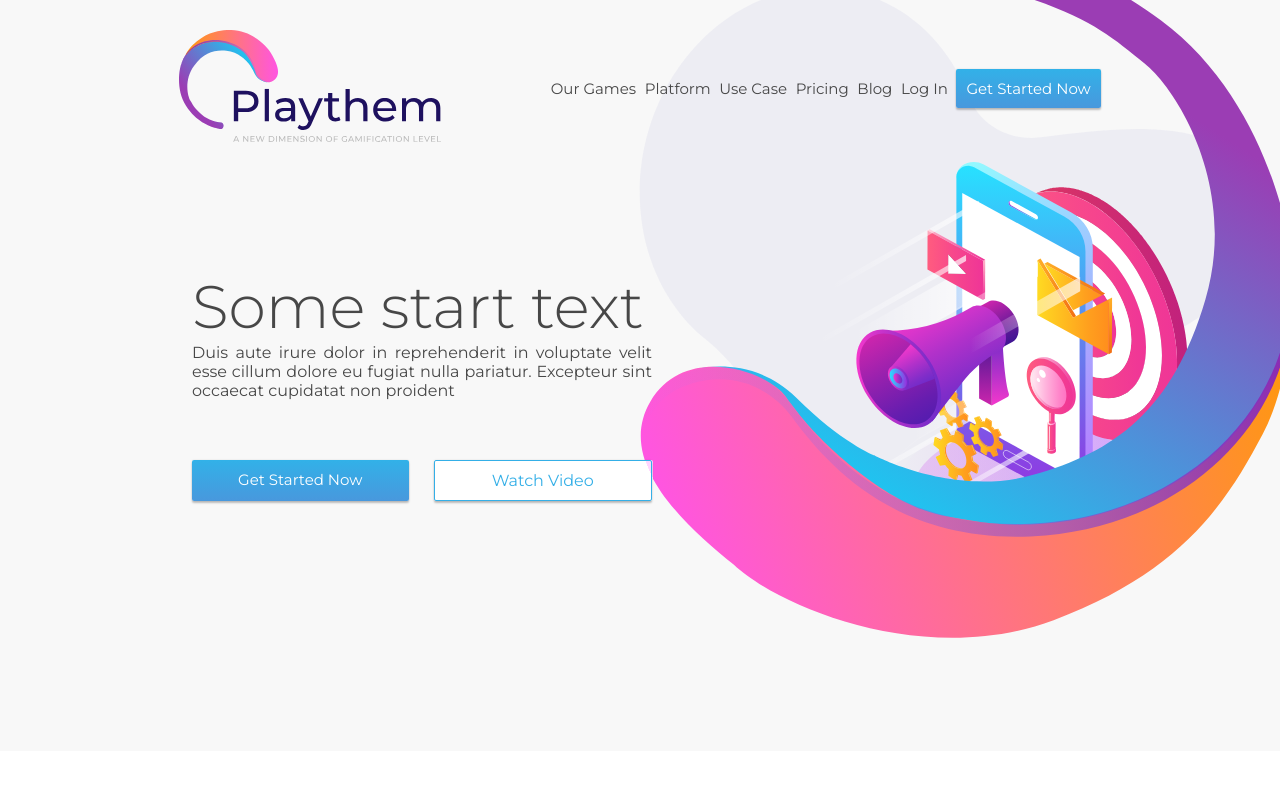
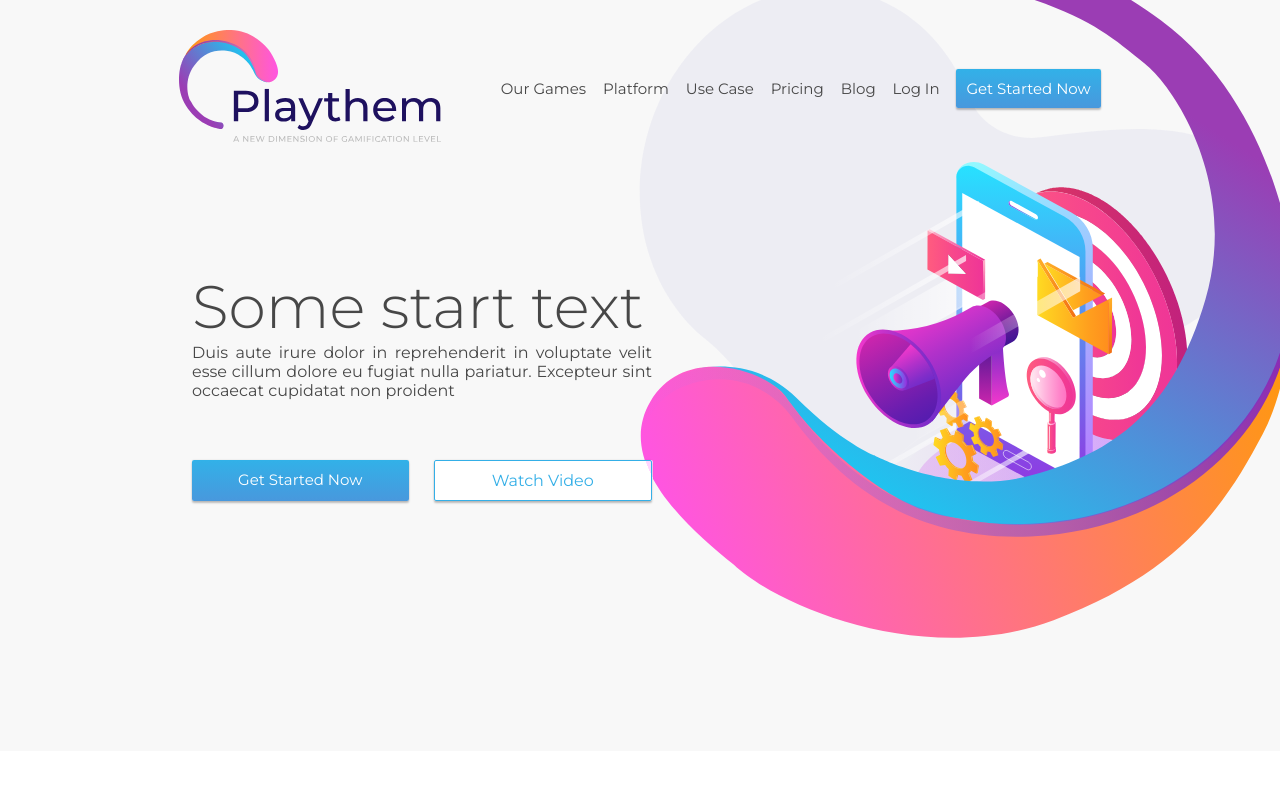
Before and after one commit to Maksim-Boev/playthem, a React (Create React App) app: page / in a window 1280 px wide. Shown: the top 800 px of the page. Built offline with nearby package versions, Linux system fonts and the light colour scheme.

Commit message:
#27 fix padding NavBar

```diff
--- a/src/components/Navbar/StyledComponent.js
+++ b/src/components/Navbar/StyledComponent.js
@@ -10,7 +10,7 @@ export const Wrapper = styled.div`
   padding: 0 14%;
   z-index: 1;
   @media (max-width: 1024px) {
-    padding: 0 10%;
+    padding: 0 0 0 10%;
     width: auto;
   }
   @media (max-width: 768px) {
@@ -26,7 +26,7 @@ export const NavList = styled.ul`
   height: 40px;
   justify-content: space-between;
   align-items: center;
-  width: 550px;
+  width: 600px;
 `;
 
 export const Link = styled(NavLink)`
```
